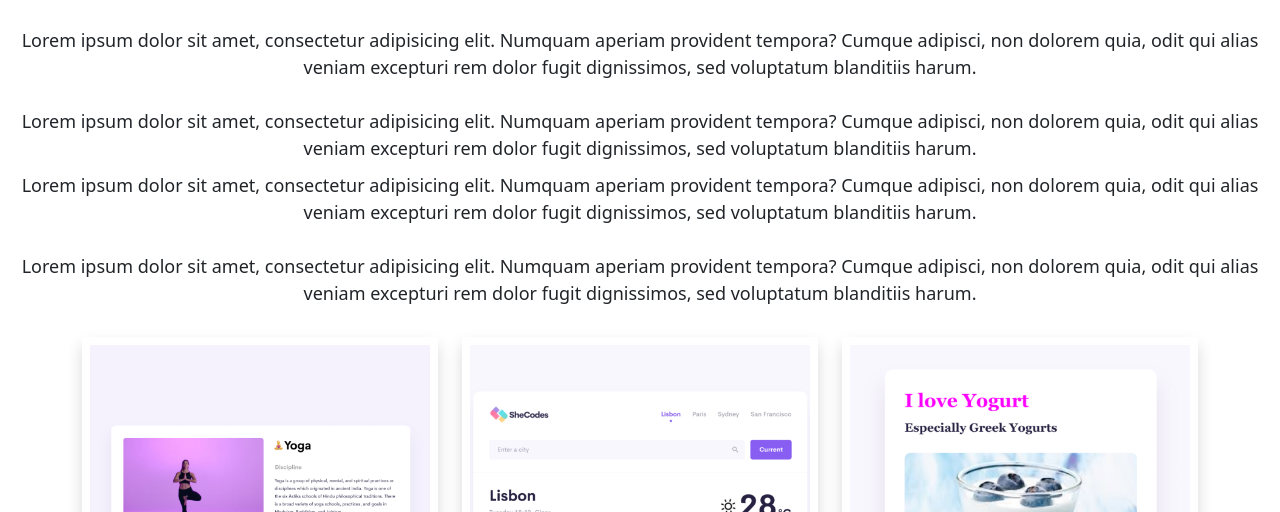
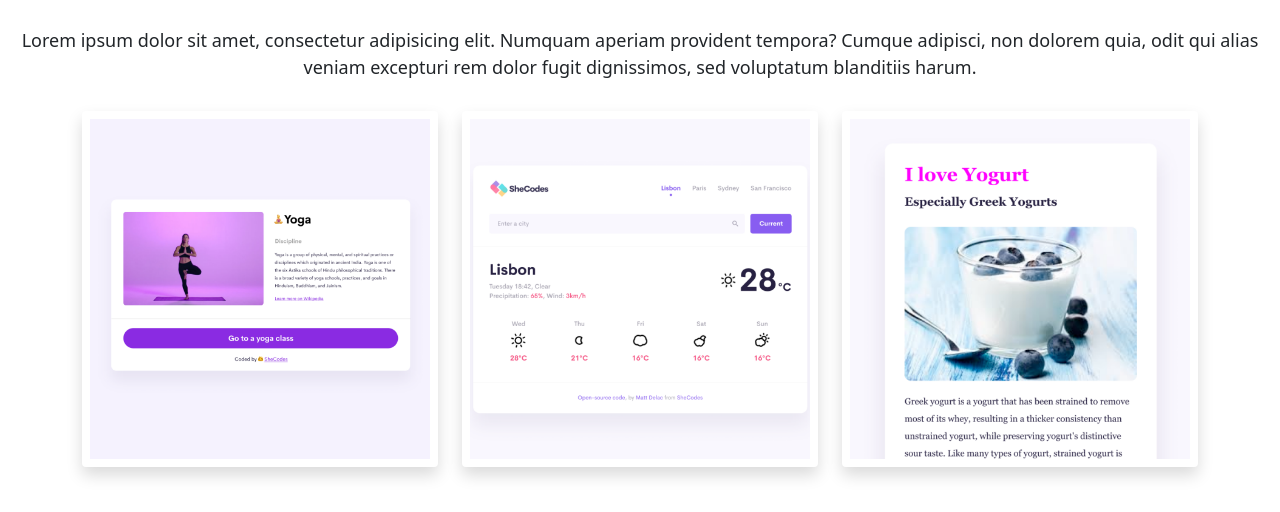
Before and after one commit to AmoNops/my-apps, a website: page about.html in a window 1280 px wide. Shown: the part 271-783 px from the top of the page. Drawn offline with nearby package versions, Linux system fonts and the light colour scheme.

Commit message:
Deleted repeated paragraphs and fixed the about me page

```diff
--- a/about.html
+++ b/about.html
@@ -59,24 +59,6 @@
         aperiam provident tempora? Cumque adipisci, non dolorem quia, odit qui
         alias veniam excepturi rem dolor fugit dignissimos, sed voluptatum
         blanditiis harum.
-        <br />
-        <br />
-        Lorem ipsum dolor sit amet, consectetur adipisicing elit. Numquam
-        aperiam provident tempora? Cumque adipisci, non dolorem quia, odit qui
-        alias veniam excepturi rem dolor fugit dignissimos, sed voluptatum
-        blanditiis harum.
-      </p>
-      <p>
-        Lorem ipsum dolor sit amet, consectetur adipisicing elit. Numquam
-        aperiam provident tempora? Cumque adipisci, non dolorem quia, odit qui
-        alias veniam excepturi rem dolor fugit dignissimos, sed voluptatum
-        blanditiis harum.
-        <br />
-        <br />
-        Lorem ipsum dolor sit amet, consectetur adipisicing elit. Numquam
-        aperiam provident tempora? Cumque adipisci, non dolorem quia, odit qui
-        alias veniam excepturi rem dolor fugit dignissimos, sed voluptatum
-        blanditiis harum.
       </p>
     </div>
     <div class="container">
```
